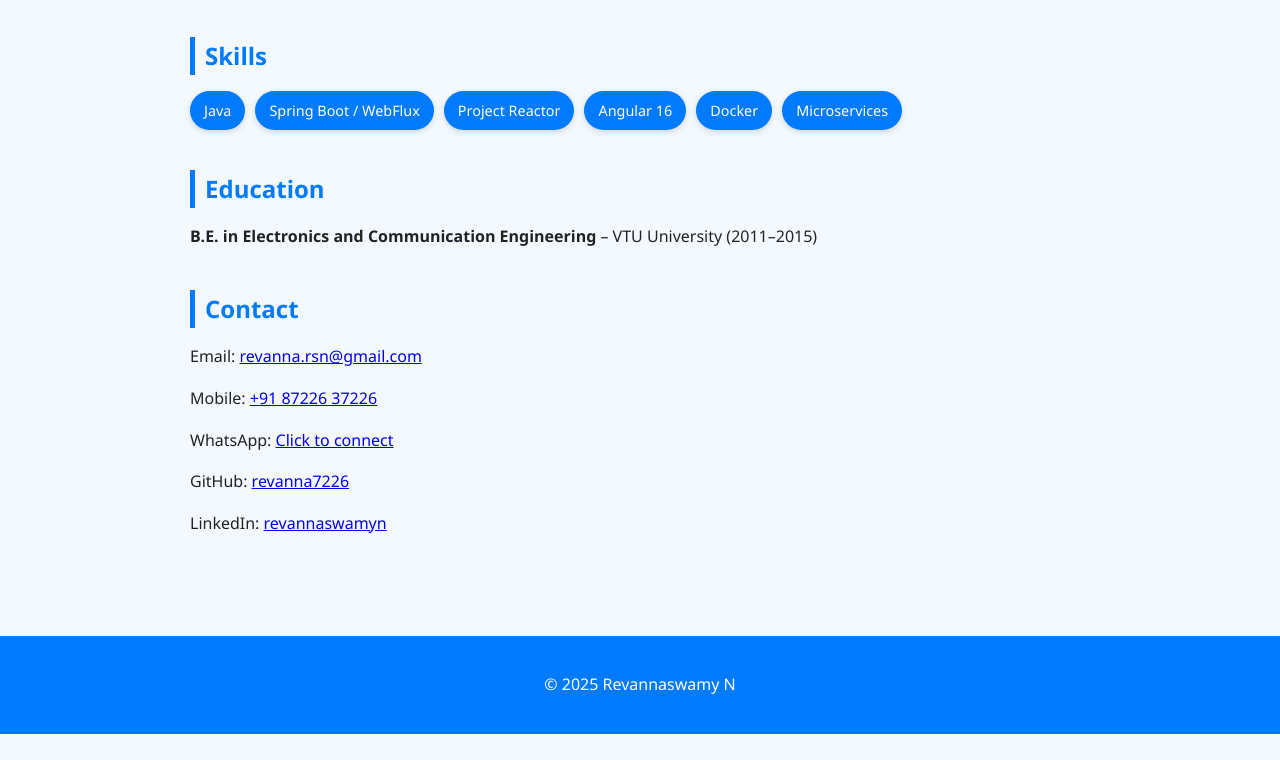
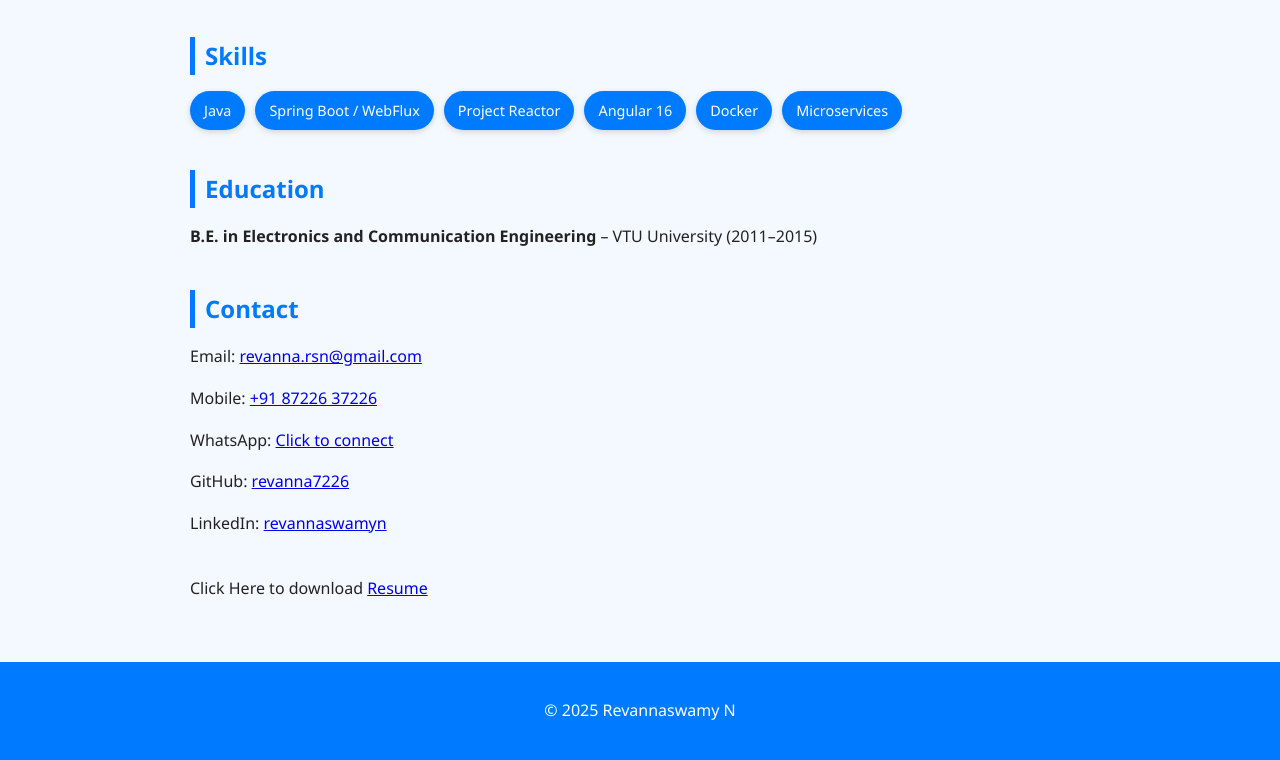
Before and after one commit to revanna7226/revanna7226.github.io, a plain HTML site: page index.html in a window 1280 px wide. Shown: the part 841-1601 px from the top of the page. Before the commit the page ends 1575 px from the top, so only its background shows below. Drawn offline with Linux system fonts and the light colour scheme.

Commit message:
resume added for download

```diff
--- a/index.html
+++ b/index.html
@@ -112,6 +112,10 @@
           >
         </p>
       </section>
+      <div>
+        Click Here to download
+        <a href="doc/Resume.docx" download="doc/Resume.docx">Resume</a>
+      </div>
     </main>
 
     <footer>
```
Also changed, not shown: 1 other file.
